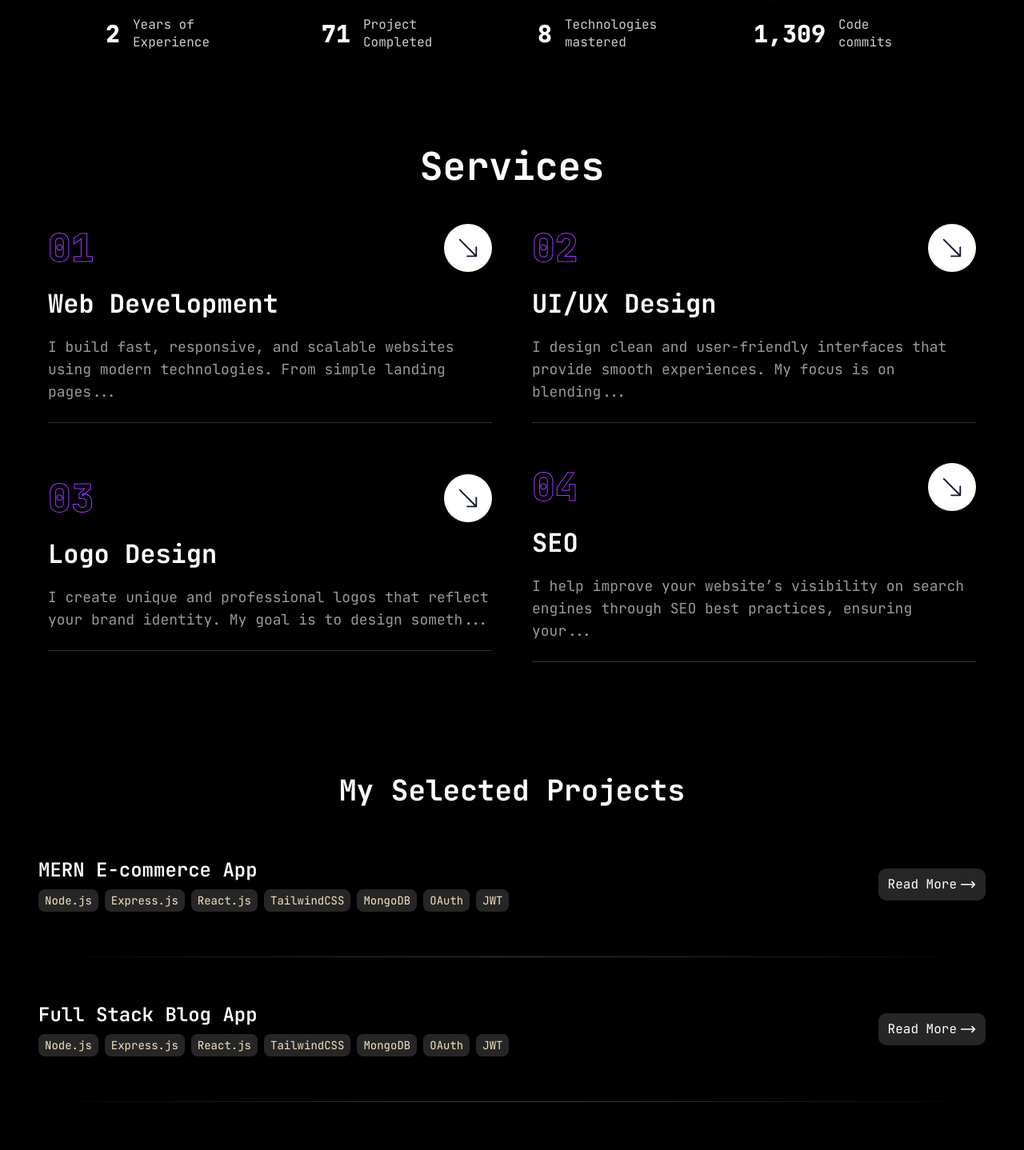
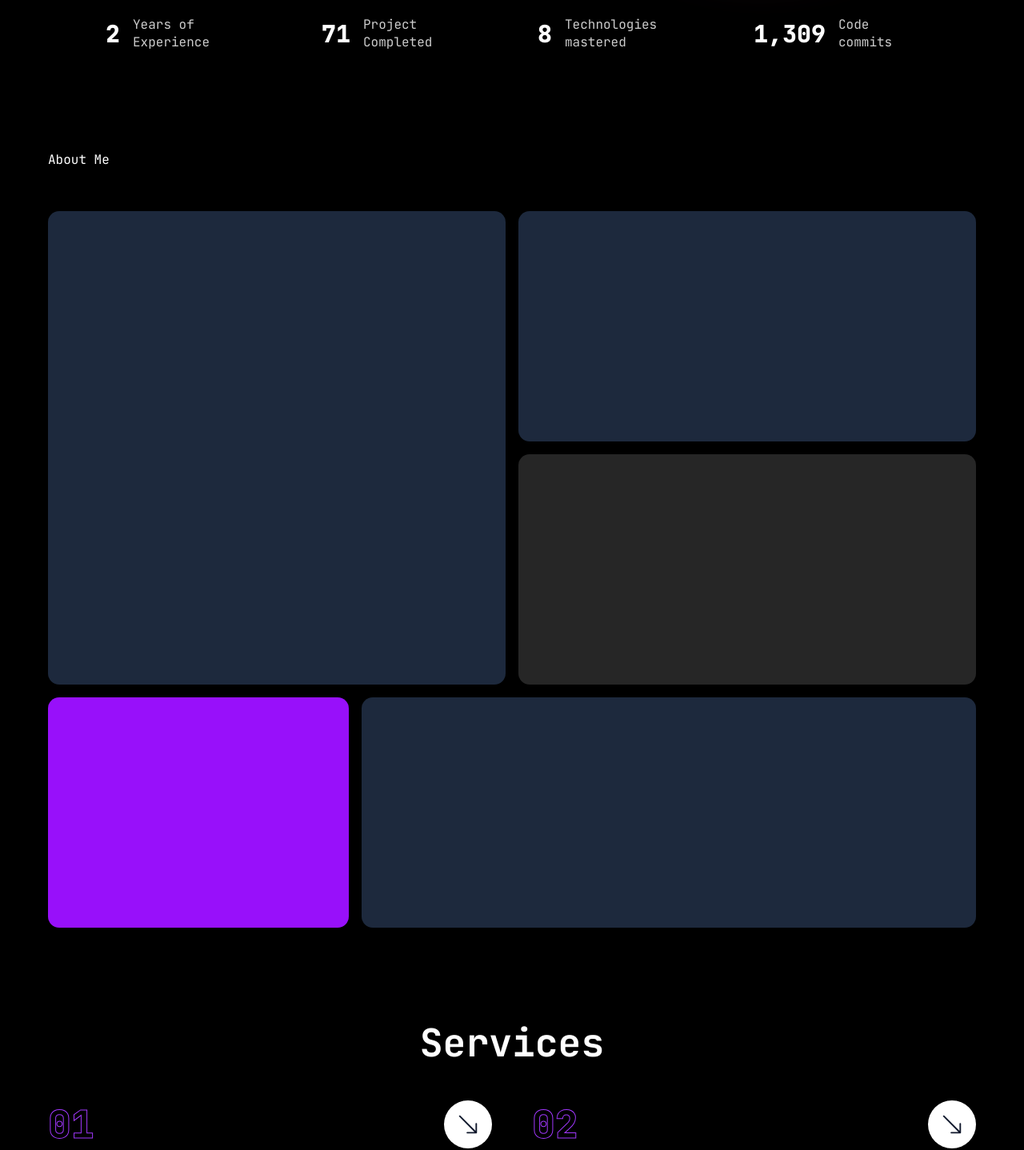
Before and after one commit to elishabhatti/elisha-portfolio, a Next.js app: page / in a window 1280 px wide. Shown: the part 600-2038 px from the top of the page at 80% size. Built offline with nearby package versions, Linux system fonts and the light colour scheme.

Commit message:
added about grid layout

```diff
--- a/app/page.jsx
+++ b/app/page.jsx
@@ -6,12 +6,16 @@ import Pricing from "@/components/pages/Pricing";
 import Projects from "@/components/pages/Projects";
 import Resume from "@/components/pages/Resume";
 import Services from "@/components/pages/Services";
+import About from "@/components/pages/About";
 
 const page = () => {
   return (
-    <section className="pt-25">
+    <section className="pt-25 max-w-8xl">
       <section>
         <Home />
+      </section>
+      <section>
+        <About />
       </section>
       <section>
         <Services />
--- a/components/MobileNav.jsx
+++ b/components/MobileNav.jsx
@@ -9,7 +9,6 @@ const links = [
   { name: "services", path: "#services" },
   { name: "project", path: "#project" },
   { name: "resume", path: "#resume" },
-  { name: "work", path: "#work" },
   { name: "contact", path: "#contact" },
   { name: "pricing", path: "#pricing" },
 ];
--- a/components/Nav.jsx
+++ b/components/Nav.jsx
@@ -7,7 +7,6 @@ const links = [
   { name: "services", path: "#services" },
   { name: "project", path: "#project" },
   { name: "resume", path: "#resume" },
-  { name: "work", path: "#work" },
   { name: "contact", path: "#contact" },
   { name: "pricing", path: "#pricing" },
 ];
--- a/components/ProjectDetails.jsx
+++ b/components/ProjectDetails.jsx
@@ -25,7 +25,7 @@ const ProjectDetails = ({
         </button>
 
         {/* Image */}
-        <img src={image} alt={title} className="w-full rounded-t-2xl" />
+        <img src={image} alt={title} className="w-full" />
 
         {/* Content */}
         <div className="p-6">
--- /dev/null
+++ b/components/pages/About.jsx
@@ -0,0 +1,27 @@
+const About = () => {
+  return (
+    <section className="p-15">
+      <h2 className="text-heading">About Me</h2>
+      <div className="grid grid-cols-1 md:grid-cols-6 gap-4 md:auto-rows-[18rem] mt-12">
+
+        {/* Big left block */}
+        <div className="bg-slate-800 rounded-xl md:col-span-3 md:row-span-2"></div>
+
+        {/* Top right small block */}
+        <div className="bg-slate-800 rounded-xl md:col-span-3"></div>
+
+        {/* Middle right block (dark/black) */}
+        <div className="bg-neutral-800 rounded-xl md:col-span-3"></div>
+
+        {/* Bottom left purple block */}
+        <div className="bg-purple-600 rounded-xl md:col-span-2"></div>
+
+        {/* Bottom right block */}
+        <div className="bg-slate-800 rounded-xl md:col-span-4"></div>
+
+      </div>
+    </section>
+  );
+};
+
+export default About;
```
